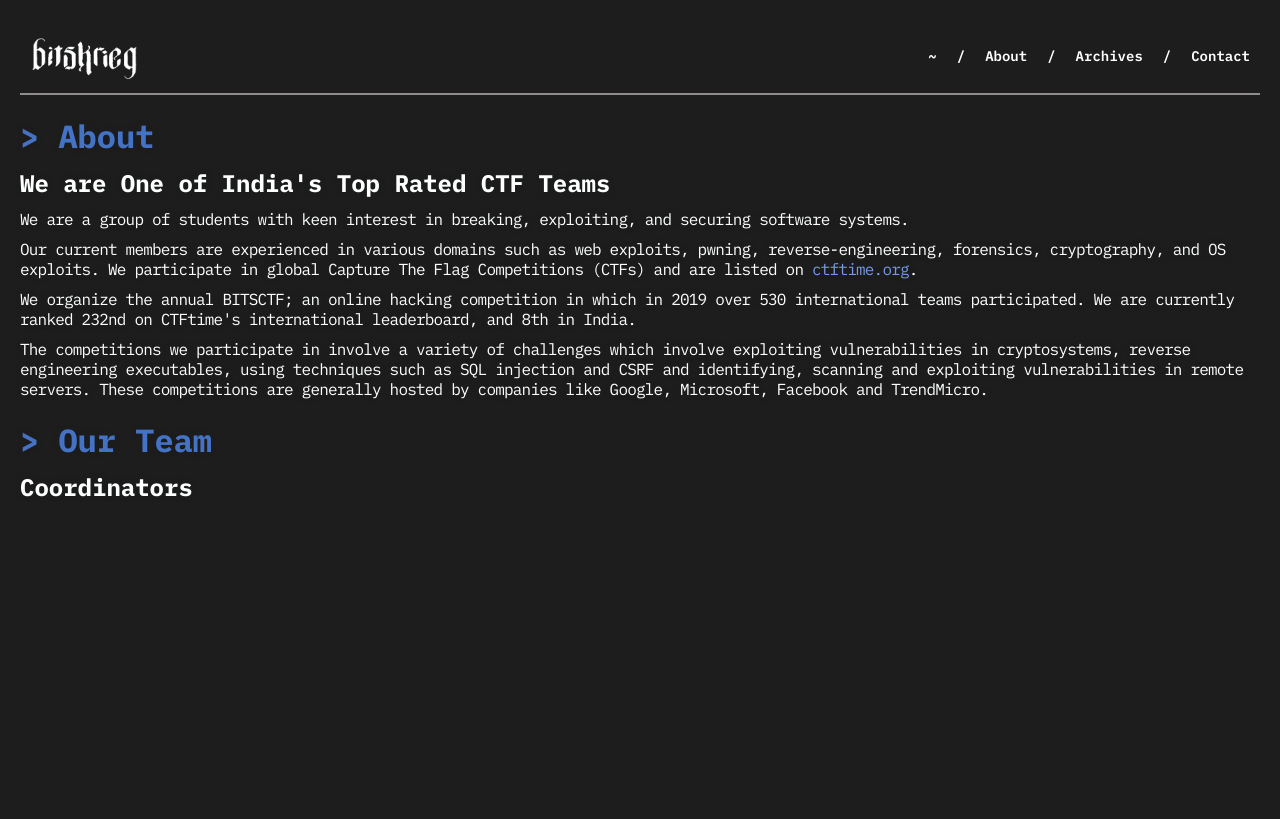
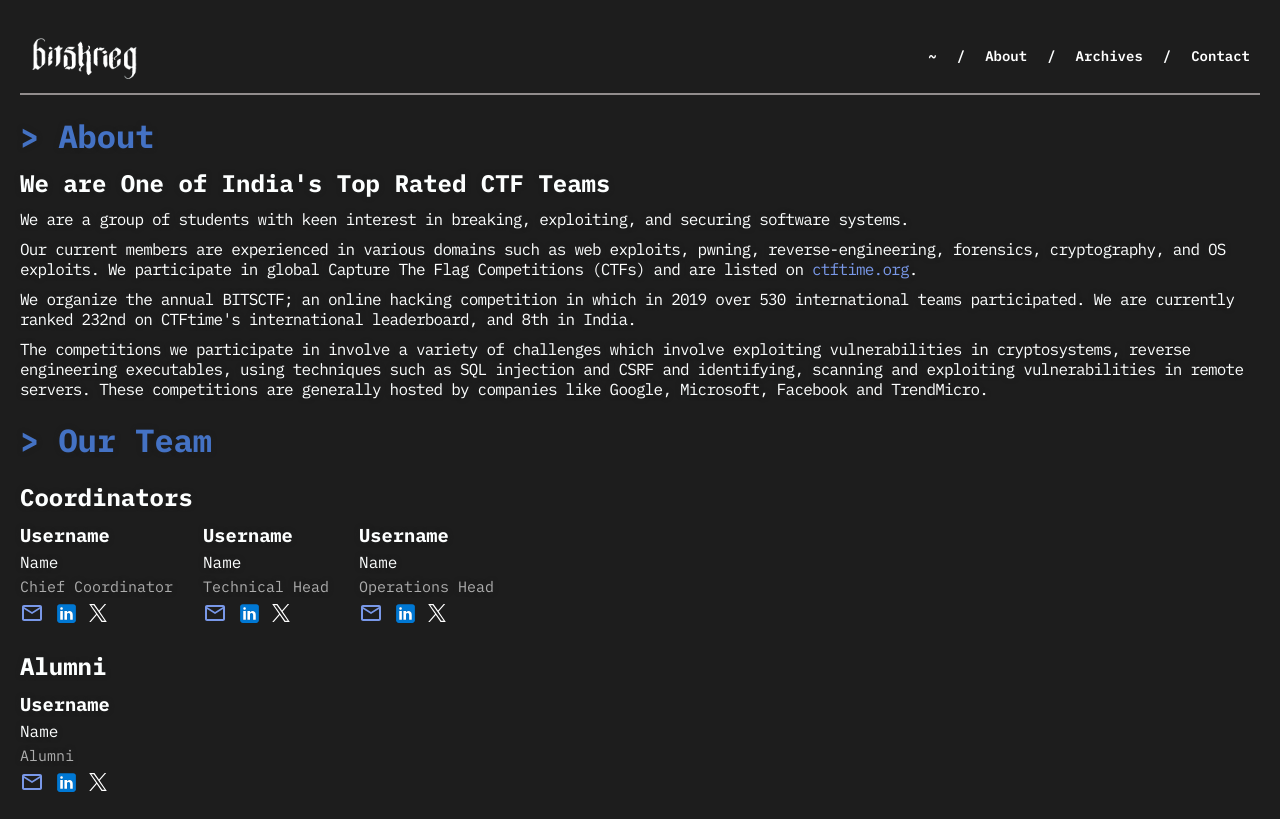
Before and after one commit to bitskriegofficial/BITSkrieg-Website, a React (Vite) app: page /about in a window 1280 px wide. Built offline with nearby package versions, Linux system fonts and the light colour scheme; a web font is replaced by a local one.

Commit message:
member card ui

```diff
--- a/package.json
+++ b/package.json
@@ -10,6 +10,10 @@
     "preview": "vite preview"
   },
   "dependencies": {
+    "@emotion/react": "^11.11.3",
+    "@emotion/styled": "^11.11.0",
+    "@mui/icons-material": "^5.15.3",
+    "@mui/material": "^5.15.3",
     "react": "^18.2.0",
     "react-dom": "^18.2.0",
     "react-router-dom": "^6.18.0",
--- a/src/App.css
+++ b/src/App.css
@@ -321,3 +321,25 @@ body {
   margin-top: 10px;
   gap: 10px;
 }
+
+.members-subsection-container{
+  display: flex;
+  flex-direction: column;
+  gap: 10px;
+  margin-top: 10px;
+  flex-wrap: wrap;
+}
+.members-subsection{
+  display: flex;
+  gap: 30px;
+}
+.member-card{
+  display: flex;
+  flex-direction: column;
+  gap: 5px;
+}
+.member-contact{
+  display: flex;
+  align-items: center;
+  gap: 10px;
+}
--- a/src/assets/members.json
+++ b/src/assets/members.json
@@ -3,7 +3,36 @@
         {
             "username":"Username",
             "name":"Name",
-            "category":"category",
+            "designation":"Chief Coordinator",
+            "contact":{
+                "mail":"mail@gmail.com",
+                "linkedin":"linkedin",
+                "twitter":"twitter"
+            }
+        },
+        {
+            "username":"Username",
+            "name":"Name",
+            "designation":"Technical Head",
+            "contact":{
+                "mail":"mail@gmail.com",
+                "linkedin":"linkedin",
+                "twitter":"twitter"
+            }
+        },
+        {
+            "username":"Username",
+            "name":"Name",
+            "designation":"Operations Head",
+            "contact":{
+                "mail":"mail@gmail.com",
+                "linkedin":"linkedin",
+                "twitter":"twitter"
+            }
+        },
+        {
+            "username":"Username",
+            "name":"Name",
             "designation":"Alumni",
             "contact":{
                 "mail":"mail@gmail.com",
--- a/src/components/MemberCard.jsx
+++ b/src/components/MemberCard.jsx
@@ -1,10 +1,26 @@
-export default function MemberCard({value}){
-    return(
-        <div>
-            <p><span>{value.username}</span></p>
+import MailOutlineIcon from '@mui/icons-material/MailOutline';
+import { Link } from 'react-router-dom';
+export default function MemberCard({ value }) {
+    return (
+        <div className='member-card'>
+            <h3><span>{value?.username}</span></h3>
             <p>{value?.name}</p>
-            <p>{value?.designation}</p>
-
+            <p style={{fontSize:"15px",color:"rgb(173, 173, 173)"}}>{value?.designation}</p>
+            <div className="member-contact">
+                <Link to={"mailto:" + value?.contact?.mail} style={{ display: value?.contact?.mail ? "inline" : "none",textDecoration:"none" }}>
+                    <MailOutlineIcon />
+                </Link>
+                <Link to={value?.contact?.linkedin} style={{ display: value?.contact?.linkedin ? "inline" : "none" }}>
+                    <svg xmlns="http://www.w3.org/2000/svg" x="0px" y="0px" width="25" height="25" viewBox="0 0 48 48">
+                        <path fill="#0078d4" d="M42,37c0,2.762-2.238,5-5,5H11c-2.761,0-5-2.238-5-5V11c0-2.762,2.239-5,5-5h26c2.762,0,5,2.238,5,5	V37z"></path><path d="M30,37V26.901c0-1.689-0.819-2.698-2.192-2.698c-0.815,0-1.414,0.459-1.779,1.364	c-0.017,0.064-0.041,0.325-0.031,1.114L26,37h-7V18h7v1.061C27.022,18.356,28.275,18,29.738,18c4.547,0,7.261,3.093,7.261,8.274	L37,37H30z M11,37V18h3.457C12.454,18,11,16.528,11,14.499C11,12.472,12.478,11,14.514,11c2.012,0,3.445,1.431,3.486,3.479	C18,16.523,16.521,18,14.485,18H18v19H11z" opacity=".05"></path><path d="M30.5,36.5v-9.599c0-1.973-1.031-3.198-2.692-3.198c-1.295,0-1.935,0.912-2.243,1.677	c-0.082,0.199-0.071,0.989-0.067,1.326L25.5,36.5h-6v-18h6v1.638c0.795-0.823,2.075-1.638,4.238-1.638	c4.233,0,6.761,2.906,6.761,7.774L36.5,36.5H30.5z M11.5,36.5v-18h6v18H11.5z M14.457,17.5c-1.713,0-2.957-1.262-2.957-3.001	c0-1.738,1.268-2.999,3.014-2.999c1.724,0,2.951,1.229,2.986,2.989c0,1.749-1.268,3.011-3.015,3.011H14.457z" opacity=".07"></path><path fill="#fff" d="M12,19h5v17h-5V19z M14.485,17h-0.028C12.965,17,12,15.888,12,14.499C12,13.08,12.995,12,14.514,12	c1.521,0,2.458,1.08,2.486,2.499C17,15.887,16.035,17,14.485,17z M36,36h-5v-9.099c0-2.198-1.225-3.698-3.192-3.698	c-1.501,0-2.313,1.012-2.707,1.99C24.957,25.543,25,26.511,25,27v9h-5V19h5v2.616C25.721,20.5,26.85,19,29.738,19	c3.578,0,6.261,2.25,6.261,7.274L36,36L36,36z"></path>
+                    </svg>
+                </Link>
+                <Link to={value?.contact?.twitter} style={{ display: value?.contact?.twitter ? "inline" : "none" }}>
+                    <svg width="18" height="18" viewBox="0 0 1200 1227" fill="none" xmlns="http://www.w3.org/2000/svg">
+                        <path d="M714.163 519.284L1160.89 0H1055.03L667.137 450.887L357.328 0H0L468.492 681.821L0 1226.37H105.866L515.491 750.218L842.672 1226.37H1200L714.137 519.284H714.163ZM569.165 687.828L521.697 619.934L144.011 79.6944H306.615L611.412 515.685L658.88 583.579L1055.08 1150.3H892.476L569.165 687.854V687.828Z" fill="white" />
+                    </svg>
+                </Link>
+            </div>
         </div>
     )
 }
--- a/src/pages/About.jsx
+++ b/src/pages/About.jsx
@@ -1,7 +1,32 @@
-import { Fragment } from "react"
+import { Fragment, useState } from "react"
 import Navbar from "../components/Navbar"
+import membersList from "../assets/members.json"
+import MemberCard from "../components/MemberCard";
 
 export default function About() {
+
+  const [members, setMembers] = useState({
+    Core: [],
+    Crew: [],
+    Alumni: []
+  })
+
+  function fetchMembers() {
+    const core = membersList.members?.filter(e => e.designation === "Core");
+    const crew = membersList.members?.filter(e => e.designation === "Crew");
+    const alumni = membersList.members?.filter(e => e.designation === "Alumni");
+
+    setMembers({
+      Core: core,
+      Crew: crew,
+      Alumni: alumni
+    })
+  }
+
+  useState(() => {
+    fetchMembers();
+  }, [])
+
   return (
     <Fragment>
       <Navbar />
@@ -34,8 +59,30 @@ export default function About() {
       </div>
       <div className="content" id='members-section'>
         <h1><span id="title-span">{">"} Our Team</span></h1>
-        <h2>Coordinators</h2>
-
+        <div className="members-subsection-container">
+          <h2>Coordinators</h2>
+          <div className="members-subsection">
+            <MemberCard
+              value={membersList.members?.filter(e => e.designation === "Chief Coordinator")[0]}
+            />
+            <MemberCard
+              value={membersList.members?.filter(e => e.designation === "Technical Head")[0]}
+            />
+            <MemberCard
+              value={membersList.members?.filter(e => e.designation === "Operations Head")[0]}
+            />
+          </div>
+        </div>
+        {Object.keys(members).map((e) => {
+          return (
+            <div className="members-subsection-container" style={{ display: members[e]?.length > 0 ? "flex" : "none" }}>
+              <h2>{e}</h2>
+              <div className="members-subsection">
+                {members[e]?.map((member, i) => <MemberCard key={i} value={member} />)}
+              </div>
+            </div>
+          )
+        })}
       </div>
     </Fragment>
   )
--- a/src/pages/Contact.jsx
+++ b/src/pages/Contact.jsx
@@ -6,7 +6,7 @@ export default function Contact() {
     <Fragment>
       <Navbar />
       <div className="content" id='contact-section'>
-        <h1><span id="title-span">Contact</span></h1>
+        <h1><span id="title-span">{">"} Contact</span></h1>
         <h2>Contact us</h2>
         <p>Lorem ipsum dolor sit, amet consectetur adipisicing elit. Alias rem optio consequatur nulla hic? Quis inventore tenetur ea? Dolores illum nihil amet, asperiores pariatur repellat? Quia exercitationem praesentium doloremque assumenda ratione ipsam fuga provident, saepe error accusamus labore, veritatis repudiandae laboriosam fugit quis. Hic, ab ipsum distinctio labore exercitationem modi?
         </p>
```
Also changed, not shown: 1 other file (tests, documents, lock files or other folders).
